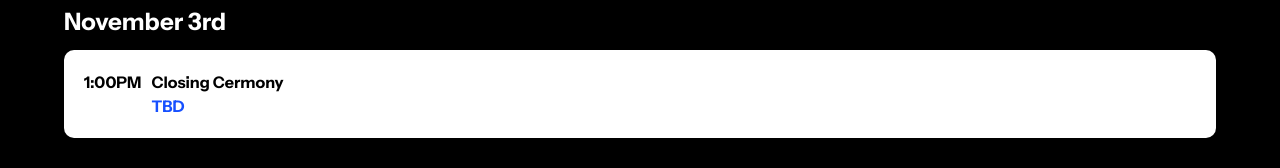
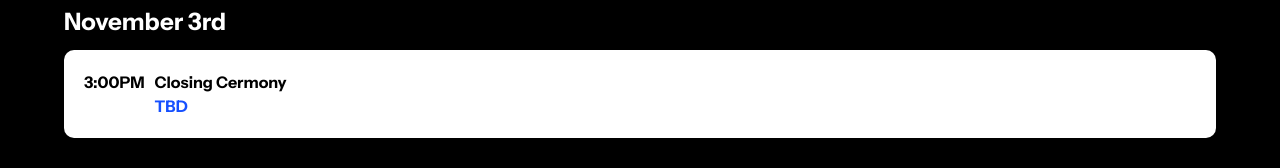
Before and after one commit to vincentcai26/princeton_ibm_qublitz, a Next.js app: page /schedule in a window 1280 px wide. Shown: the part 397-565 px from the top of the page. Built offline with nearby package versions, Linux system fonts and the light colour scheme; no server answers.

Commit message:
update schedule

```diff
--- a/content/content.ts
+++ b/content/content.ts
@@ -63,7 +63,7 @@ const nov3 = [{
 //     description: "All submissions are due.",
 //     location: ""
 // },{
-    time: "1:00PM",
+    time: "3:00PM",
     name: "Closing Cermony",
     // description: "Opening ceremony for event. All participants are required to attend.",
     location: "TBD"
```
